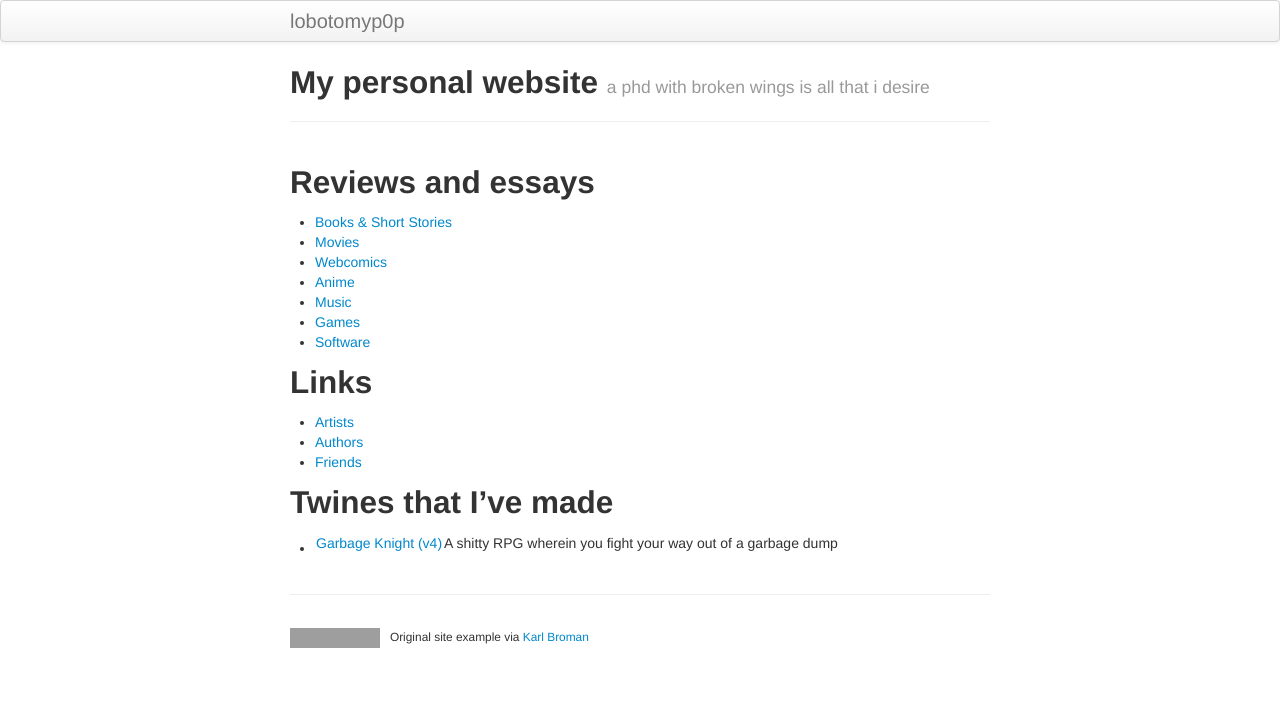
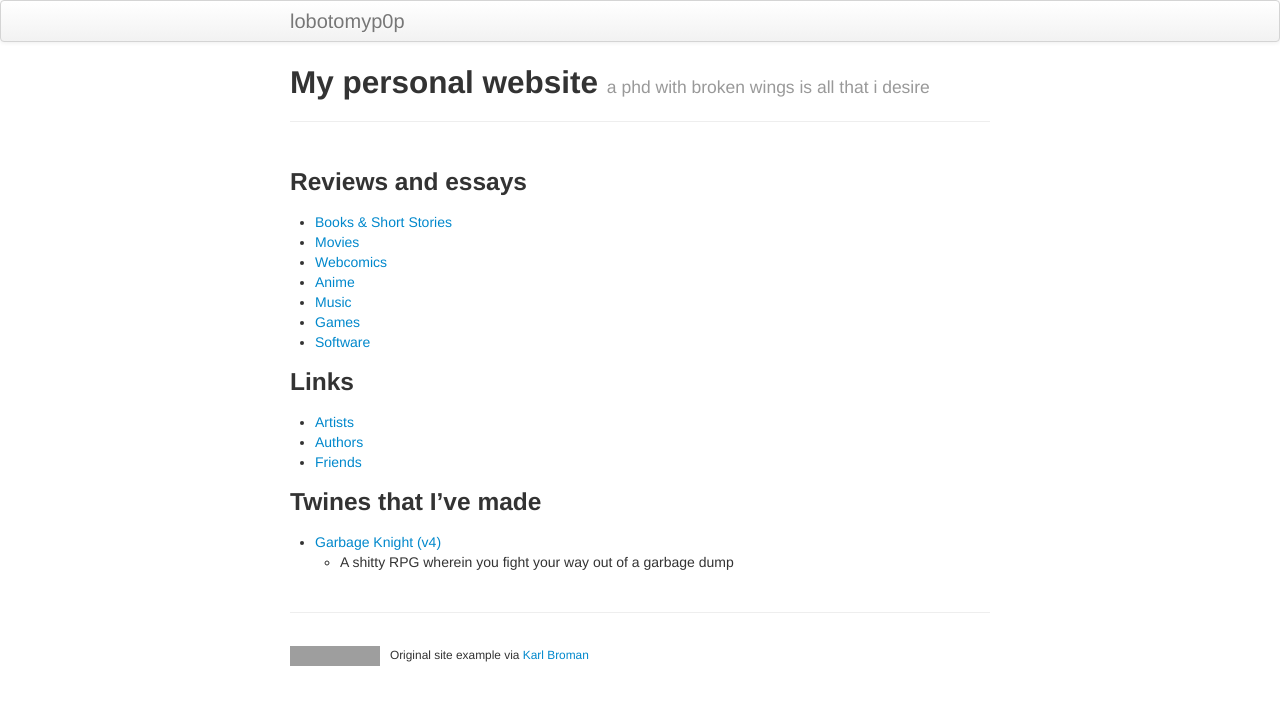
Before and after one commit to lobotomyp0p/lobotomyp0p.github.io, a Jekyll site: the page built from index.md, in a window 1280 px wide. Shown: the top 705 px of the page. Built offline with Jekyll 4.4.1, drawn with Linux system fonts in a browser that asks for light colours; grey boxes are pictures that could not be loaded.

Commit message:
more tweaking

```diff
--- a/index.md
+++ b/index.md
@@ -4,7 +4,8 @@ title: My personal website
 tagline: a phd with broken wings is all that i desire
 description: My personal website
 ---
-## Reviews and essays
+
+### Reviews and essays
 - [Books & Short Stories](pages/reviews_books.html)
 - [Movies](pages/reviews_movies.html)
 - [Webcomics](pages/reviews_webcomics.html)
@@ -13,10 +14,11 @@ description: My personal website
 - [Games](pages/reviews_games.html)
 - [Software](pages/reviews_software.html)
 
-## Links
+### Links
 - [Artists](pages/links_artists.html)
 - [Authors](pages/links_authors.html)
 - [Friends](pages/links_friends.html)
 
-## Twines that I've made
-- [Garbage Knight (v4)](https:lobotomyp0p.github.io/garbage_knight_draft-4.html) | A shitty RPG wherein you fight your way out of a garbage dump
+### Twines that I've made
+- [Garbage Knight (v4)](https:lobotomyp0p.github.io/garbage_knight_draft-4.html)
+    - A shitty RPG wherein you fight your way out of a garbage dump
```
Also changed, not shown: pages/reviews_books.md (+1 -1 lines).
